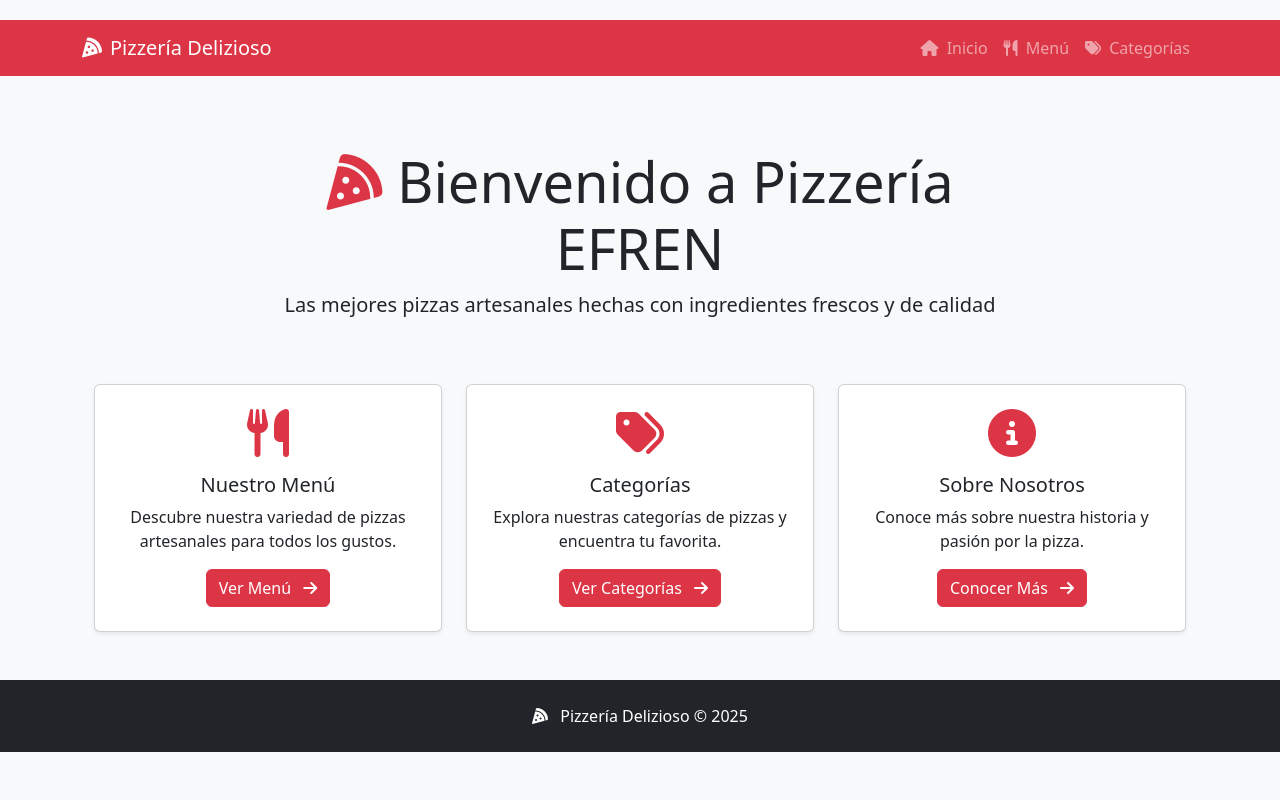
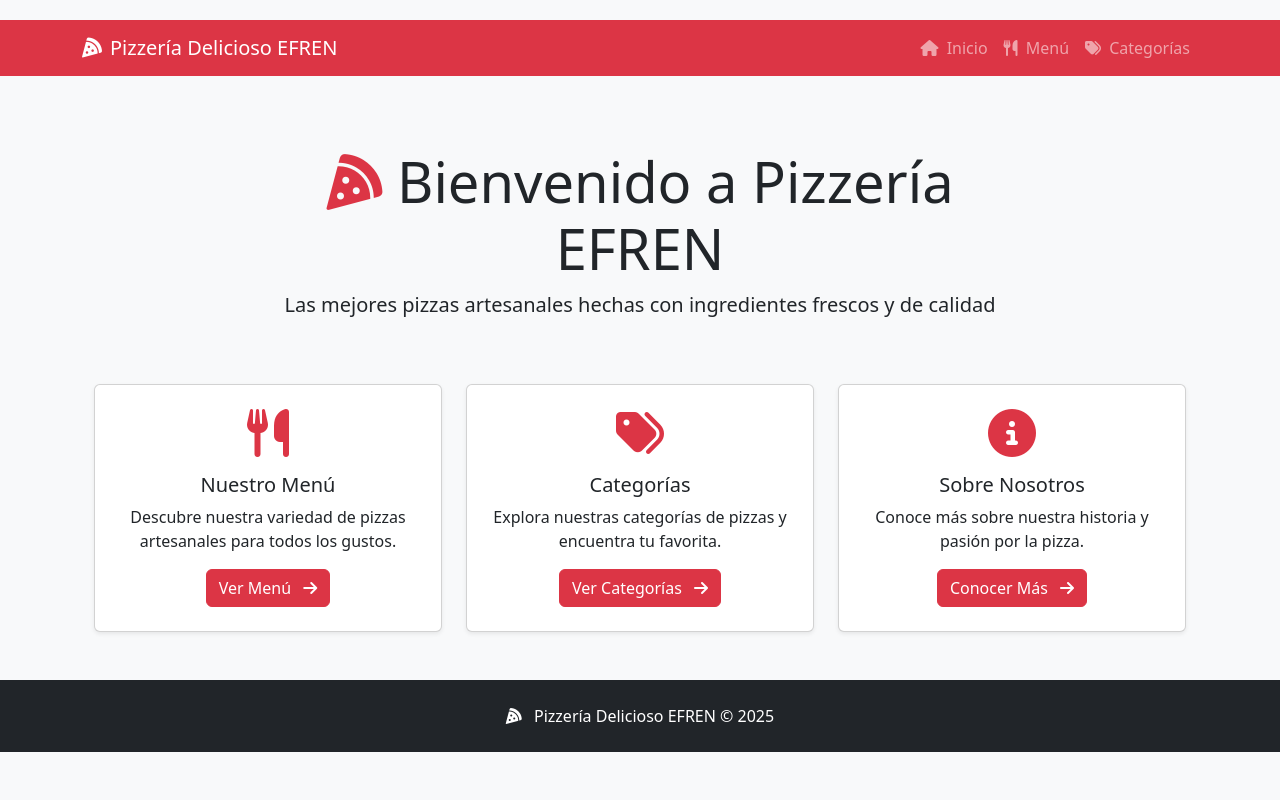
Before and after one commit to EfrenDavidLopezMancilla/pizzeria, a Flask app: page / in a window 1280 px wide. Run offline with Flask 3, Linux system fonts and the light colour scheme; some libraries are stand-ins or nearby versions.

```diff
--- a/app/templates/base.html
+++ b/app/templates/base.html
@@ -18,7 +18,7 @@
     <nav class="navbar navbar-expand-lg navbar-dark bg-danger">
         <div class="container">
             <a class="navbar-brand" href="{{ url_for('main.home') }}">
-                <i class="fas fa-pizza-slice me-2"></i>Pizzería Delizioso
+                <i class="fas fa-pizza-slice me-2"></i>Pizzería Delicioso EFREN
             </a>
             <button class="navbar-toggler" type="button" data-bs-toggle="collapse" data-bs-target="#navbarNav">
                 <span class="navbar-toggler-icon"></span>
@@ -63,7 +63,7 @@
     <footer class="bg-dark text-white py-4 mt-5">
         <div class="container text-center">
             <p class="mb-0">
-                <i class="fas fa-pizza-slice me-2"></i> Pizzería Delizioso &copy; 2025
+                <i class="fas fa-pizza-slice me-2"></i> Pizzería Delicioso EFREN &copy; 2025
             </p>
         </div>
     </footer>
--- a/app/templates/home.html
+++ b/app/templates/home.html
@@ -1,6 +1,6 @@
 {% extends 'base.html' %}
 
-{% block title %}Inicio - Pizzería Delizioso{% endblock %}
+{% block title %}Inicio - Pizzería Delicioso EFREN{% endblock %}
 
 {% block content %}
 <div class="container">
--- a/app/templates/sobre_nosotros.html
+++ b/app/templates/sobre_nosotros.html
@@ -1,6 +1,6 @@
 {% extends 'base.html' %}
 
-{% block title %}Sobre Nosotros - Pizzería Delizioso{% endblock %}
+{% block title %}Sobre Nosotros - Pizzería Delicioso EFREN{% endblock %}
 
 {% block content %}
 <div class="container my-5">
```
